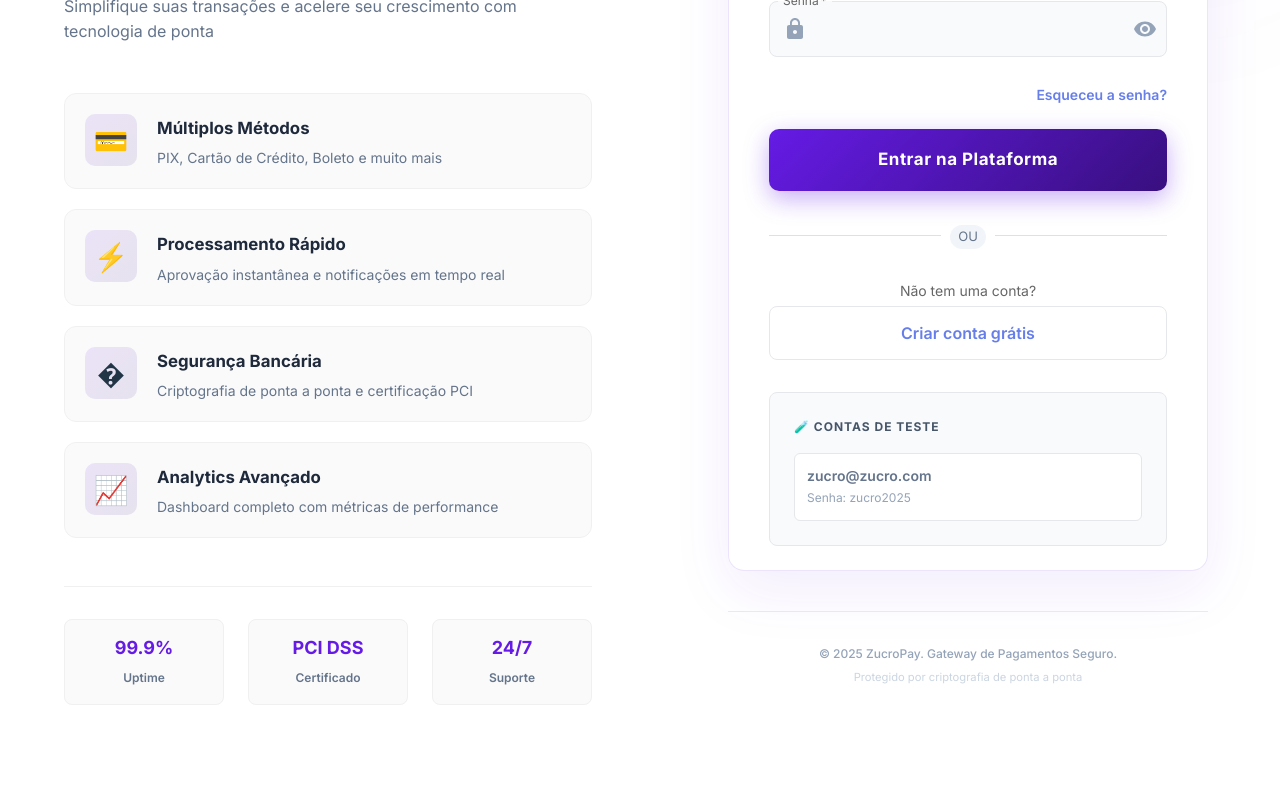
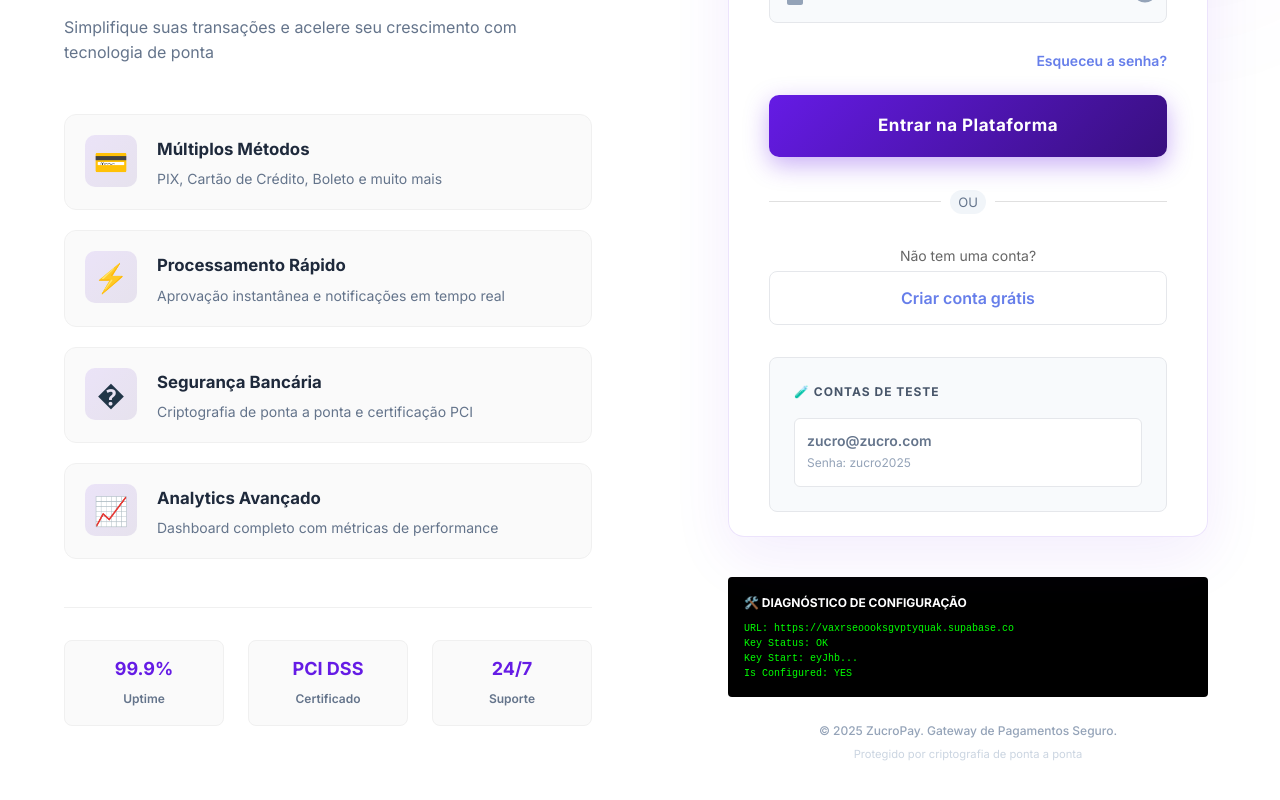
Before and after one commit to mourinha112/zucropay, a React (Vite) app: page /login in a window 1280 px wide. Shown: the part 312-1112 px from the top of the page. Before the commit the page ends 1081 px from the top, so only its background shows below. Built offline with nearby package versions, Linux system fonts and the light colour scheme.

Commit message:
fix: aggressive env var sanitization and debug info on login

```diff
--- a/src/config/supabase.ts
+++ b/src/config/supabase.ts
@@ -12,13 +12,18 @@ import { createClient } from '@supabase/supabase-js';
 const rawUrl = import.meta.env.VITE_SUPABASE_URL;
 const rawKey = import.meta.env.VITE_SUPABASE_ANON_KEY;
 
-// Função para limpar as variáveis (remove espaços e aspas extras)
+// Função para limpar as variáveis (remove espaços, aspas e caracteres invisíveis)
 const cleanEnv = (value: any): string => {
   if (!value) return '';
 
-  let clean = String(value).trim();
+  let clean = String(value);
 
-  // Remove aspas duplas ou simples do início e fim, se houver
+  // Remove caracteres não imprimíveis (invisíveis, quebras de linha, etc)
+  clean = clean.replace(/[^\x20-\x7E]/g, '');
+
+  clean = clean.trim();
+
+  // Remove aspas duplas ou simples do início e fim
   if ((clean.startsWith('"') && clean.endsWith('"')) ||
       (clean.startsWith("'") && clean.endsWith("'"))) {
     clean = clean.slice(1, -1);
--- a/src/pages/Login/Login.tsx
+++ b/src/pages/Login/Login.tsx
@@ -24,8 +24,18 @@ import {
 import { useNavigate } from 'react-router-dom';
 import * as api from '../../services/api-supabase';
 
+import { supabase } from '../../config/supabase'; // Importar supabase para debug
+
 const Login: React.FC = () => {
   const navigate = useNavigate();
+  // ... (resto do código)
+
+  // DEBUG: Verificar config atual
+  const debugConfig = {
+    url: supabase.supabaseUrl,
+    keyConfigured: !!supabase.supabaseKey && supabase.supabaseKey.length > 10,
+    keyPrefix: supabase.supabaseKey ? supabase.supabaseKey.substring(0, 5) + '...' : 'N/A'
+  };
   const [email, setEmail] = useState('');
   const [password, setPassword] = useState('');
   const [loading, setLoading] = useState(false);
@@ -601,13 +611,18 @@ const Login: React.FC = () => {
           </Card>
 
           {/* Footer */}
-          <Box
-            sx={{
-              mt: 5,
-              pt: 4,
-              borderTop: '1px solid rgba(101, 27, 229, 0.1)',
-            }}
-          >
+          <Box sx={{ mt: 5, textAlign: 'center' }}>
+            {/* DEBUG INFO - REMOVER EM PRODUÇÃO FINAL */}
+            <Box sx={{ mb: 3, p: 2, bgcolor: '#000', color: '#0f0', borderRadius: 1, fontSize: '10px', fontFamily: 'monospace', textAlign: 'left' }}>
+              <Typography variant="caption" sx={{ display: 'block', fontWeight: 'bold', mb: 1, color: '#fff' }}>
+                🛠️ DIAGNÓSTICO DE CONFIGURAÇÃO
+              </Typography>
+              <div>URL: {debugConfig.url}</div>
+              <div>Key Status: {debugConfig.keyConfigured ? 'OK' : 'MISSING/SHORT'}</div>
+              <div>Key Start: {debugConfig.keyPrefix}</div>
+              <div>Is Configured: {api.isSupabaseConfigured() ? 'YES' : 'NO'}</div>
+            </Box>
+
             <Typography
               variant="caption"
               sx={{
```
